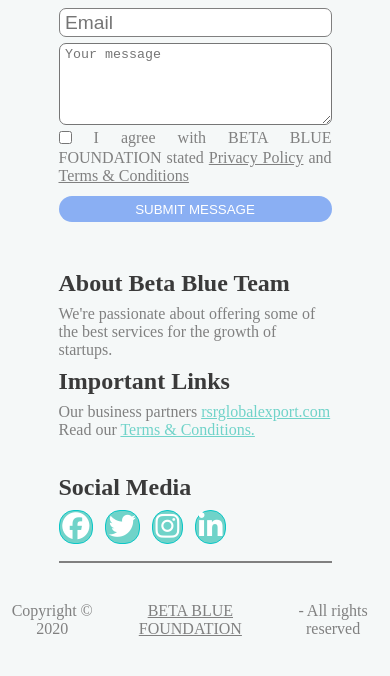
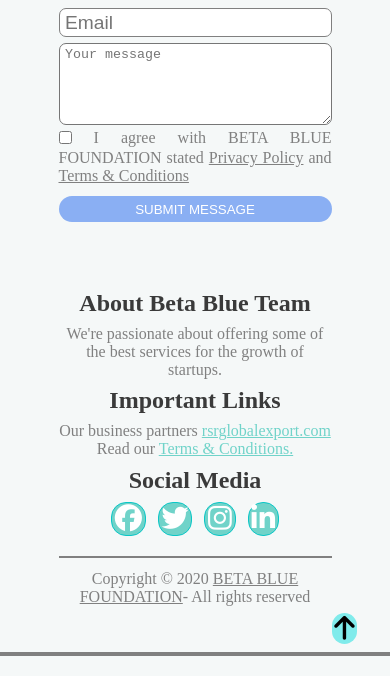
Before and after one commit to Rushiahire/BBF_project_1, a plain HTML site: page index.html in a window 390 px wide. Shown: the part 8881-9557 px from the top of the page. Drawn offline with Linux system fonts and the light colour scheme.

Commit message:
complete

```diff
--- a/css/style.css
+++ b/css/style.css
@@ -716,8 +716,10 @@ footer {
   display: grid;
   grid-template-columns: 30% 38% 30%;
   margin: 3% auto;
+  padding: 5% 0;
   /* background-color: lightskyblue; */
   border-bottom: 2px solid gray;
+  text-align: center;
 }
 
 footer i {
@@ -733,9 +735,9 @@ footer p {
   color: gray;
 }
 
-#p2 {
+/* #p2 {
   margin-bottom: 10%;
-}
+} */
 
 footer a {
   color: rgb(112, 211, 201);
@@ -747,28 +749,12 @@ footer h2 {
   color: rgb(58, 58, 58);
   margin: 3% 0;
 }
-
-#end {
-  color: gray;
-  display: flex;
-  flex-direction: row;
-  text-align: center;
-  /* margin: 2% 30%; */
-  margin: auto;
-  padding: 5% 0;
-}
-
-#end a {
-  color: gray;
-}
-
+/*
 @media screen and (max-width:1050px) {
   footer {
     width: 70%;
     display: flex;
     flex-direction: column;
-    /* flex-wrap: wrap; */
-    /* margin: auto; */
     margin-bottom: 5%;
   }
 
@@ -776,5 +762,64 @@ footer h2 {
     margin-bottom: 6%;
   }
 
+}  */
 
+#end {
+  width: 40%;
+  /* background-color: blueviolet; */
+  margin: 2% auto;
+  /* padding-bottom: 10%; */
+  /* border-bottom: 4px solid gray; */
+  color: gray;
 }
+
+#arrow{
+  cursor: pointer;
+  background-color: rgb(128, 235, 235);
+  border-radius: 8rem;
+  font-size: 1.7rem;
+  padding: 0.5% 0.7% ;
+  margin-left: 93%;
+}
+
+hr {
+  margin: 2% auto 5% auto;
+  border: 2px solid gray;
+}
+
+#end a {
+  color: gray;
+}
+
+@media screen and (max-width:850px) {
+  #end {
+    width: 60%;
+    text-align: center;
+  }
+}
+
+@media screen and (max-width:750px) {
+  footer {
+    width: 70%;
+    display: flex;
+    flex-direction: column;
+  }
+
+  #end {
+    width: 67%;
+    text-align: center;
+  }
+}
+
+@media screen and (max-width:550px) {
+  #arrow {
+    margin-left: 90%;
+    /* padding: 1%; */
+  }
+}
+
+@media screen and (max-width:400px) {
+  #arrow {
+    margin-left: 85%;
+  }
+}
--- a/index.html
+++ b/index.html
@@ -350,7 +350,7 @@
 
         <!-- footer -->
 
-        <footer >
+        <footer>
             <div>
                 <h2>About Beta Blue Team</h2>
                 <p>We're passionate about offering some of the best services for the growth of startups.</p>
@@ -366,9 +366,11 @@
             </div>
 
         </footer>
-        <span id="end">
+        <p id="end">
             Copyright &#169; 2020 <a href="">BETA BLUE FOUNDATION</a>- All rights reserved
-        </span>
+        </p>
+        <i id='arrow' class="fas fa-arrow-up"></i>
+        <hr>
 
 
 </body>
```
